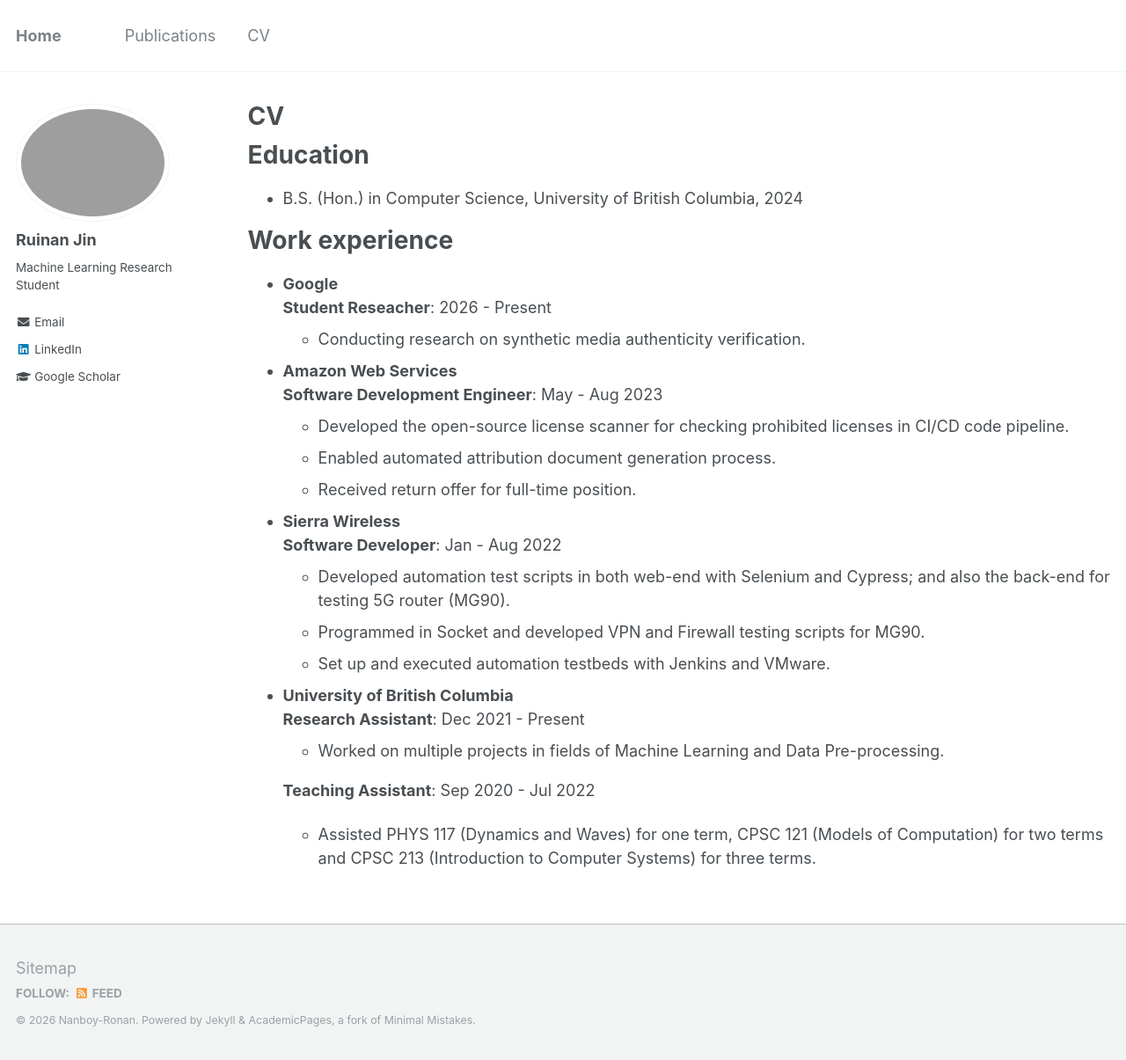
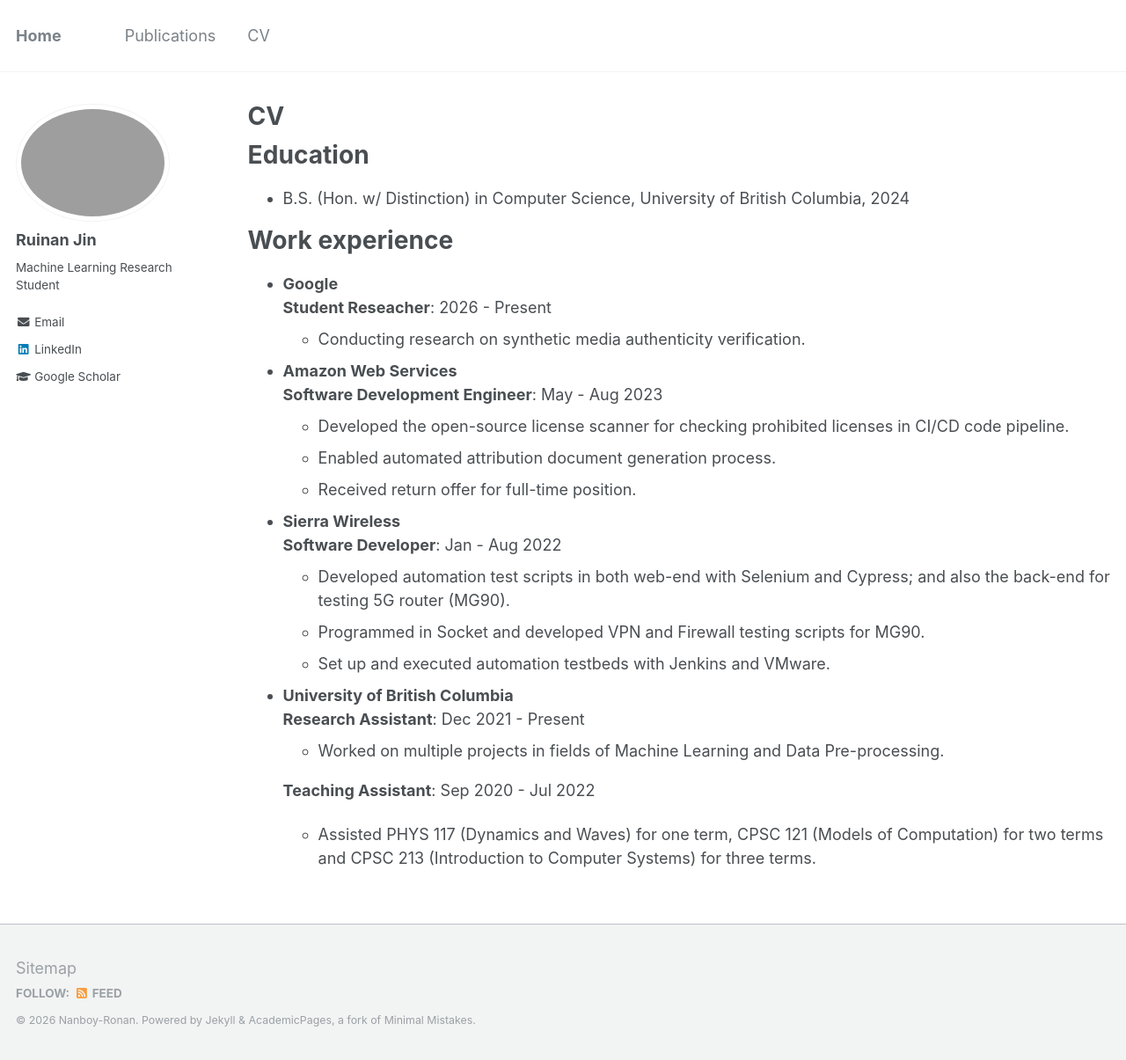
Before and after one commit to Nanboy-Ronan/Personal-Web, a Jekyll site: the page built from _pages/cv.md, in a window 1280 px wide and 1205 px high. Shown: the whole window at 88% size. Built offline with Jekyll 4.4.1, drawn with Linux system fonts in a browser that asks for light colours.

Commit message:
update cv

```diff
--- a/_pages/cv.md
+++ b/_pages/cv.md
@@ -11,7 +11,7 @@ redirect_from:
 
 Education
 ======
-* B.S. (Hon.) in Computer Science, University of British Columbia, 2024
+* B.S. (Hon. w/ Distinction) in Computer Science, University of British Columbia, 2024
 
 Work experience
 ======
```
